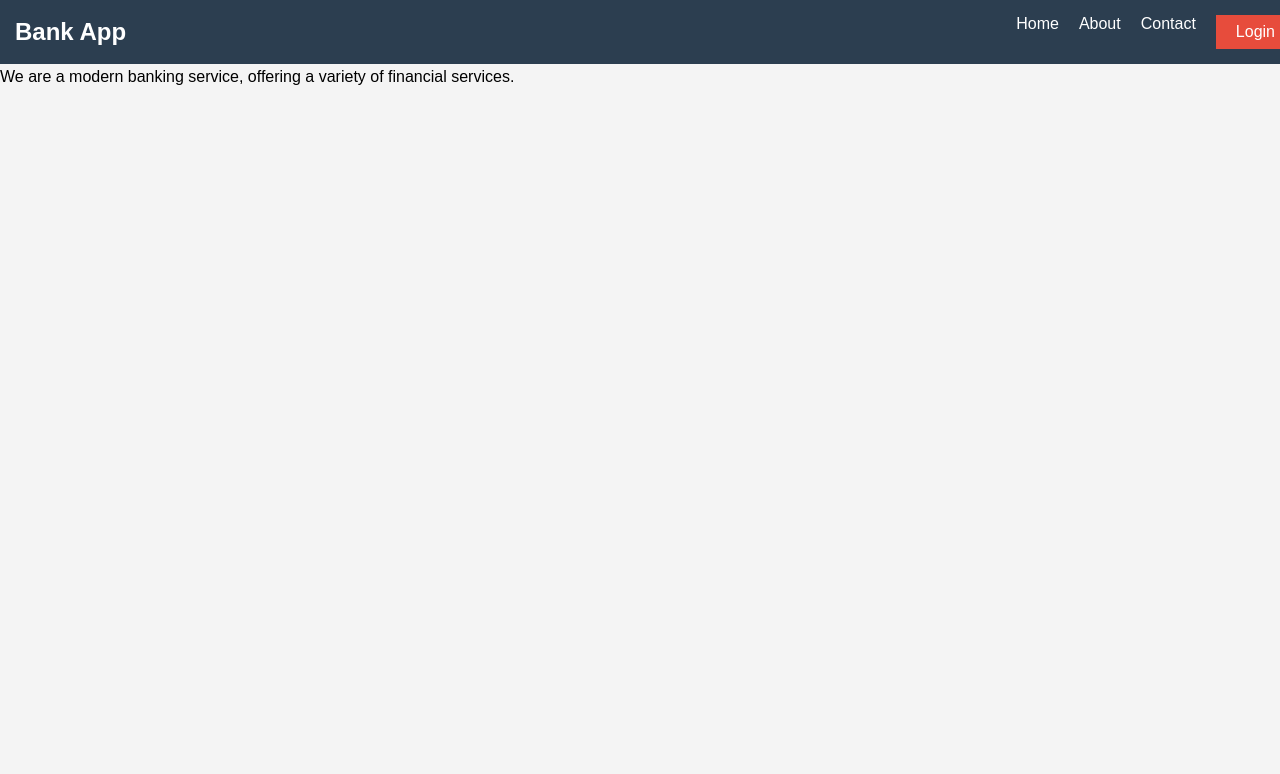
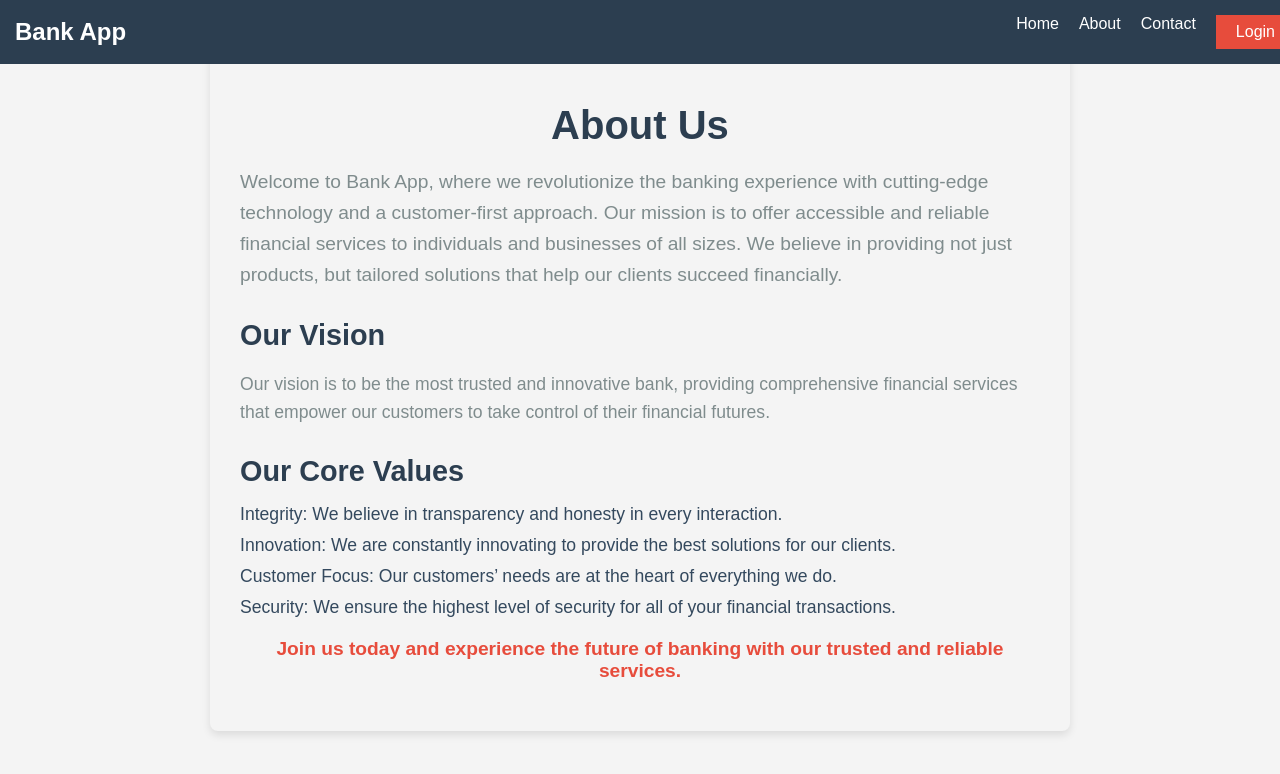
Before and after one commit to Soniya-04/Bank-app, a React (Create React App) app: page /about in a window 1280 px wide. Shown: the top 774 px of the page. Built offline with nearby package versions, Linux system fonts and the light colour scheme.

Commit message:
updated About section
Update About section with new content and styling.bout section with new
content and styling.

```diff
--- a/src/components/About.js
+++ b/src/components/About.js
@@ -1,11 +1,30 @@
 // src/components/About.js
 import React from 'react';
+import '../styles/About.css';
 
 function About() {
   return (
     <div className="about">
-      <h2>About Us</h2>
-      <p>We are a modern banking service, offering a variety of financial services.</p>
+      <h2 className="about-heading">About Us</h2>
+      <p className="about-description">
+        Welcome to Bank App, where we revolutionize the banking experience with cutting-edge technology and a customer-first approach.
+        Our mission is to offer accessible and reliable financial services to individuals and businesses of all sizes. We believe in providing not just products, but tailored solutions that help our clients succeed financially.
+      </p>
+
+      <h3 className="about-vision-heading">Our Vision</h3>
+      <p className="about-vision-description">
+        Our vision is to be the most trusted and innovative bank, providing comprehensive financial services that empower our customers to take control of their financial futures.
+      </p>
+
+      <h3 className="about-values-heading">Our Core Values</h3>
+      <ul className="about-values">
+        <li>Integrity: We believe in transparency and honesty in every interaction.</li>
+        <li>Innovation: We are constantly innovating to provide the best solutions for our clients.</li>
+        <li>Customer Focus: Our customers’ needs are at the heart of everything we do.</li>
+        <li>Security: We ensure the highest level of security for all of your financial transactions.</li>
+      </ul>
+
+      <p className="about-footer">Join us today and experience the future of banking with our trusted and reliable services.</p>
     </div>
   );
 }
--- a/src/styles/About.css
+++ b/src/styles/About.css
@@ -0,0 +1,94 @@
+/* src/styles/About.css */
+
+/* Styling for About section */
+.about {
+    padding: 30px;
+    background-color: #f4f4f4;
+    border-radius: 8px;
+    max-width: 800px;
+    margin: 40px auto;
+    box-shadow: 0 4px 8px rgba(0, 0, 0, 0.1);
+    opacity: 0;
+    animation: fadeIn 1s forwards;
+}
+
+/* Heading Styling */
+.about-heading {
+    font-size: 2.5rem;
+    text-align: center;
+    color: #2c3e50;
+    margin-bottom: 15px;
+    opacity: 0;
+    animation: fadeIn 1s forwards 0.2s; /* Animation with slight delay */
+}
+
+/* Description text */
+.about-description {
+    font-size: 1.2rem;
+    line-height: 1.6;
+    color: #7f8c8d;
+    margin-bottom: 20px;
+    opacity: 0;
+    animation: fadeIn 1s forwards 0.4s; /* Animation with delay */
+}
+
+/* Vision text */
+.about-vision-heading {
+    font-size: 1.8rem;
+    color: #2c3e50;
+    margin-bottom: 10px;
+    opacity: 0;
+    animation: fadeIn 1s forwards 0.6s; /* Animation with delay */
+}
+
+.about-vision-description {
+    font-size: 1.1rem;
+    color: #7f8c8d;
+    line-height: 1.6;
+    margin-bottom: 20px;
+    opacity: 0;
+    animation: fadeIn 1s forwards 0.8s; /* Animation with delay */
+}
+
+/* Core Values list */
+.about-values-heading {
+    font-size: 1.8rem;
+    color: #2c3e50;
+    margin-bottom: 10px;
+    opacity: 0;
+    animation: fadeIn 1s forwards 1s; /* Animation with delay */
+}
+
+.about-values {
+    list-style-type: none;
+    padding: 0;
+    opacity: 0;
+    animation: fadeIn 1s forwards 1.2s; /* Animation with delay */
+}
+
+.about-values li {
+    font-size: 1.1rem;
+    margin-bottom: 10px;
+    color: #34495e;
+}
+
+/* Footer message */
+.about-footer {
+    font-size: 1.2rem;
+    font-weight: bold;
+    color: #e74c3c;
+    text-align: center;
+    margin-top: 20px;
+    opacity: 0;
+    animation: fadeIn 1s forwards 1.4s; /* Animation with delay */
+}
+
+/* Fade-in animation */
+@keyframes fadeIn {
+    from {
+        opacity: 0;
+    }
+    to {
+        opacity: 1;
+    }
+}
```
